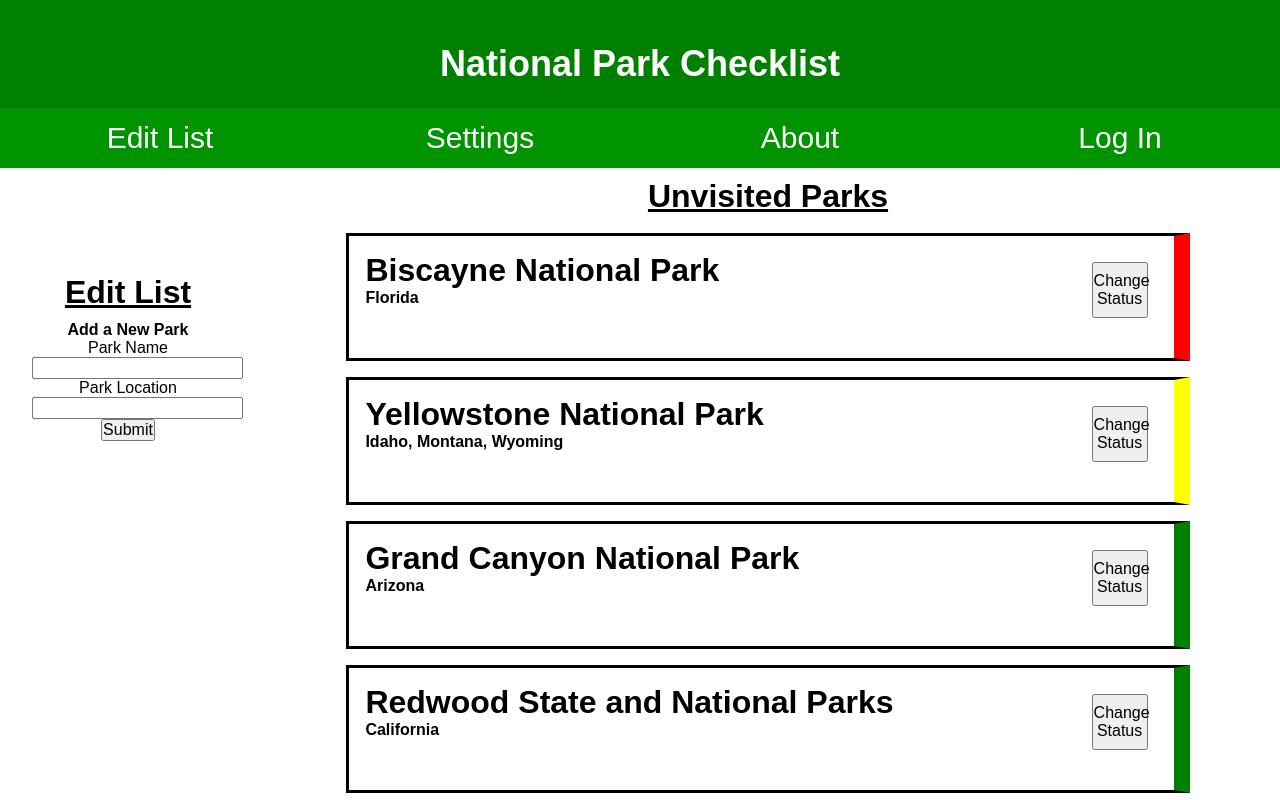
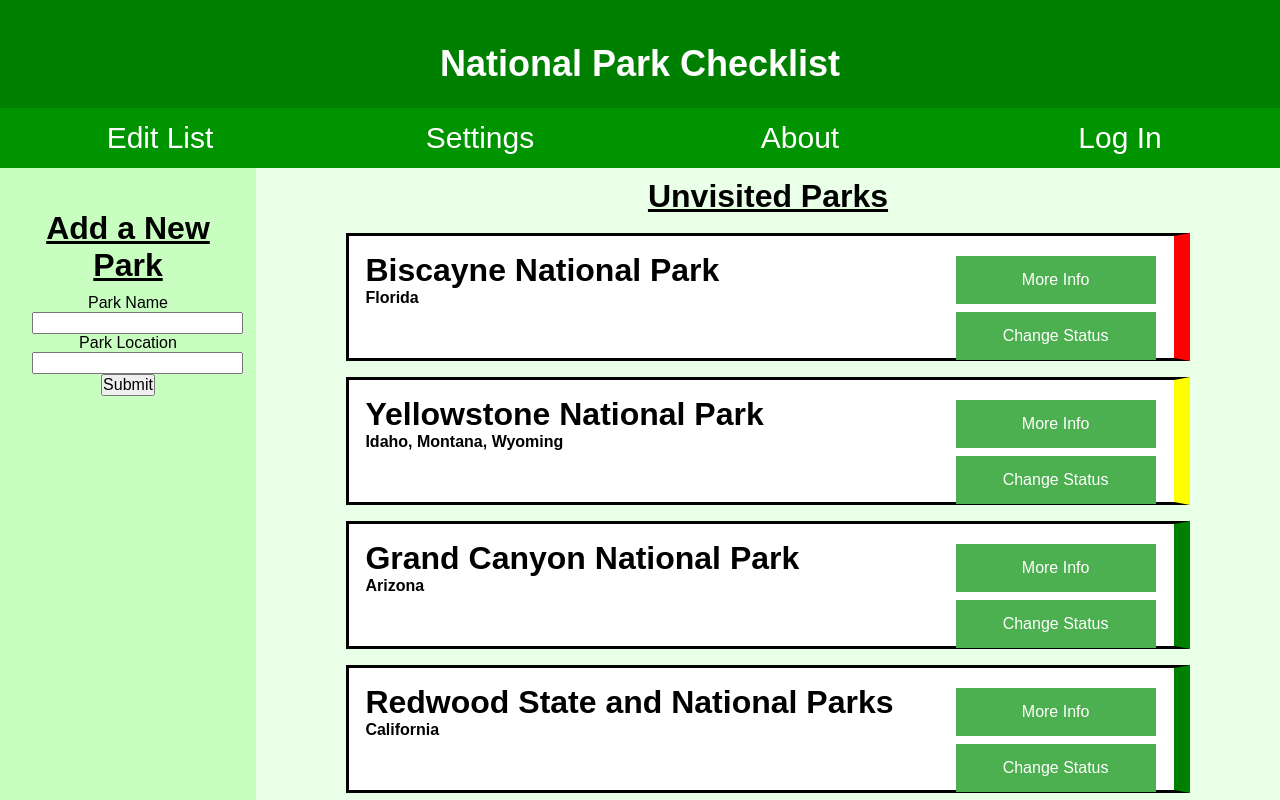
Before and after one commit to euouae682/national-park-checklist, a React (Create React App) app: page / in a window 1280 px wide. Both pictures are taken after a click on the item "Edit List". Shown: the top 800 px of the page. Built offline with nearby package versions, Linux system fonts and the light colour scheme; data requests are answered from the project's data file.

Commit message:
added ai generated buttons LMAO

```diff
--- a/src/App.js
+++ b/src/App.js
@@ -40,6 +40,10 @@
     setParkList([...parkList, data])
   }
 
+  const deletePark = async (park) => {
+    console.log("this will delete the park from the list");
+  }
+
   // const onSubmitEdit = (pname, ploc) => {
   //   setParkList([...parkList, {"name": pname, "location": ploc, "status": 0}]);
 
--- a/src/components/EditList.js
+++ b/src/components/EditList.js
@@ -25,11 +25,8 @@
   return (
     <aside className="editlist">
       <h2>
-        Edit List
+        Add a New Park
       </h2>
-      <h3>
-        Add a New Park
-      </h3>
       <form onSubmit={onSubmit}>
         <label htmlFor="pname">Park Name</label>
         <input type="text" id="pname" name="pname" value={pname} onChange={(e) => setPname(e.target.value)} /><br />
@@ -37,6 +34,7 @@
         <input type="text" id="ploc" name="ploc" value={ploc} onChange={(e) => setPloc(e.target.value)} /><br />
         <input type="submit" value="Submit" />
       </form>
+      <br />
     </aside>
   )
 }
--- a/src/components/MoreInfo.js
+++ b/src/components/MoreInfo.js
@@ -1,7 +1,9 @@
-export const MoreInfo = () => {
+export const MoreInfo = ({ deletePark }) => {
   return (
     <div>
-      <h1>MoreInfo</h1>
+      <button onClick={deletePark}>
+        Delete Park from List
+      </button>
     </div>
   )
 }
--- a/src/components/Park.js
+++ b/src/components/Park.js
@@ -26,10 +26,10 @@
                     <h2>{ location }</h2>
                 </div>
                 <div className="buttons">
-                    {/* <button onClick={showMoreInfo} >More Info</button> */}
+                    <button onClick={showMoreInfo} >More Info</button>
                     <button onClick={toggleStatus}>Change Status</button>
                     </div>
-            {/* {showMore && <MoreInfo />} */}
+            {showMore && <MoreInfo />}
             </li>
         </div>
     )
--- a/src/index.css
+++ b/src/index.css
@@ -8,13 +8,13 @@
 
 /* Header and footer styles */
 header, footer {
+  background-color: green;
   color: white;
   text-align: center;
   width: 100%;
 }
 
 header h1 {
-  background-color: green;
   padding: 10px;
   height: 3em;
   line-height: 3em;
@@ -38,6 +38,7 @@
   height: 2em;
   line-height: 2em;
   font-size: 30px;
+  cursor: pointer;
 }
 
 nav ul li {
@@ -61,6 +62,7 @@
 /* Main styles */
 main {
   display: flex;
+  background-color: rgb(234, 255, 231);
 }
 
 /* List styles */
@@ -79,11 +81,12 @@
 
 .container li {
   width: 85%;
-  height: 8em;
+  min-height: 8em;
   border: 0.2em black solid;
   padding: 1em;
   list-style: none;
   margin: auto;
+  background-color: white;
 }
 
 .container li h1 {
@@ -121,25 +124,12 @@
   float: right;
 }
 
-.buttons button {
-  width: 3.5em;
-  height: 3.5em;
-  margin: 10px;
-  float: right;
-}
-
 /* Aside styles */
 aside {
   width: 20%;
   text-align: center;
-  height: 6em;
   padding: 2em;
-  margin-top: 4em;
-}
-
-aside h1 {
-  color: darkgreen;
-  font-size: 2em;
+  background-color: rgb(200, 255, 193);
 }
 
 /* EditList styles */
@@ -160,3 +150,18 @@
 .flex {
   display: flex;
 }
+
+button {
+  background-color: #4CAF50; /* Green */
+  border: none;
+  color: white;
+  padding: 15px 32px;
+  text-align: center;
+  text-decoration: none;
+  display: inline-block;
+  font-size: 16px;
+  margin: 4px 2px;
+  cursor: pointer;
+  float: right;
+  width: 200px;
+}
```
